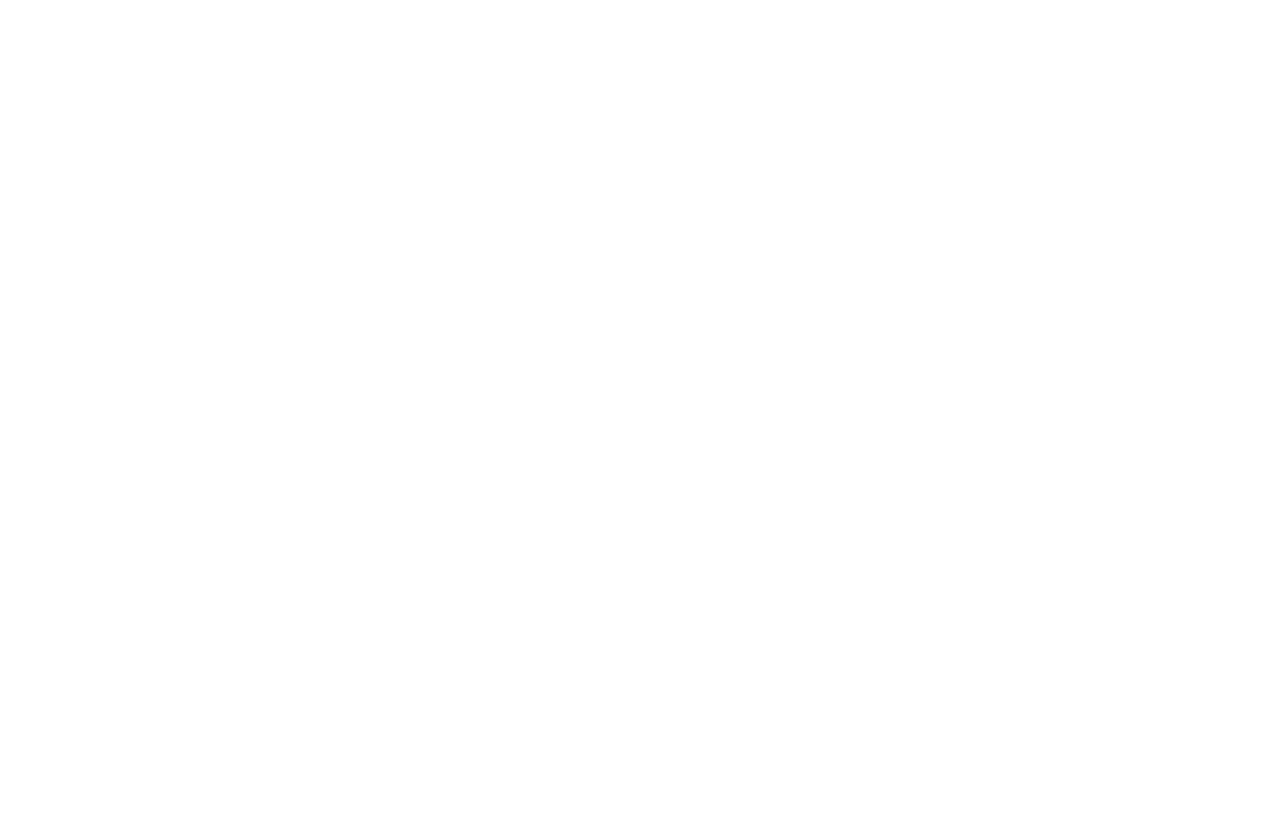
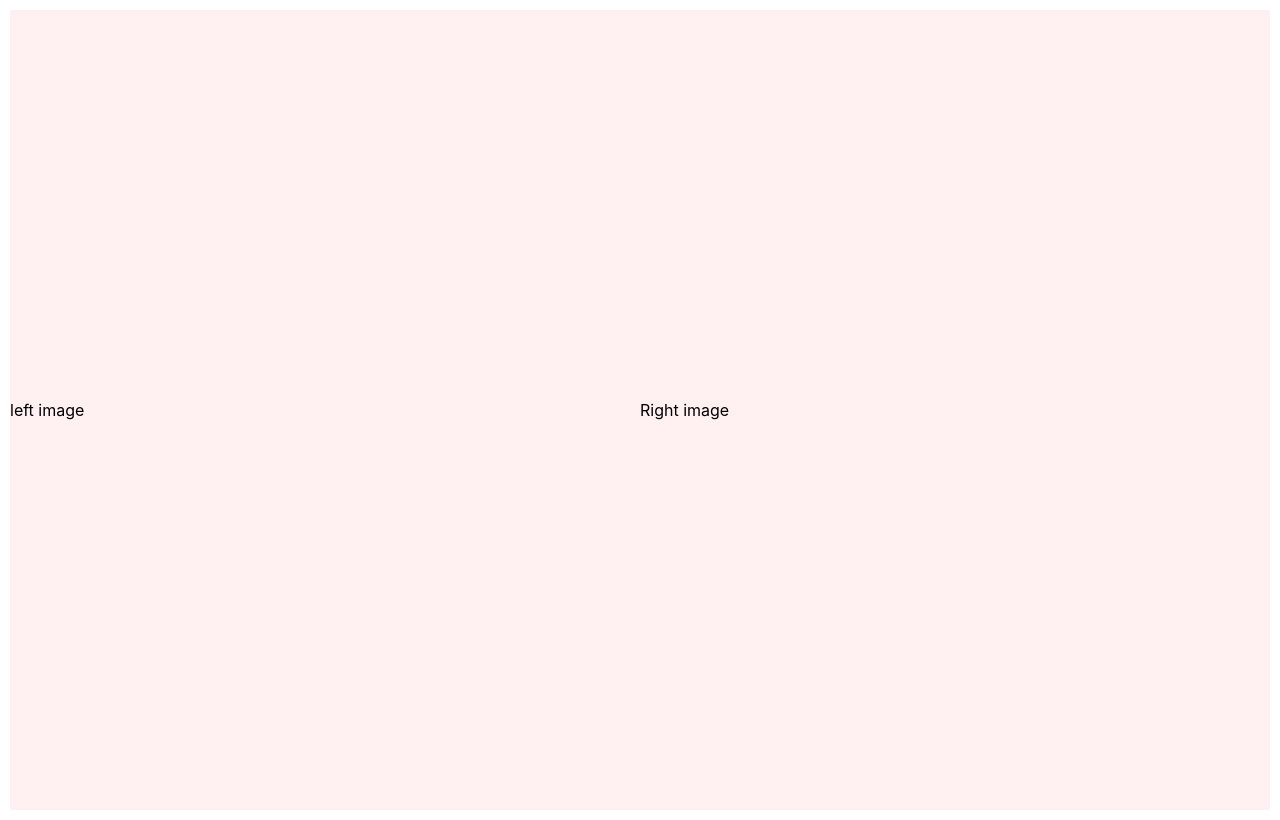
Before and after one commit to sayamgautam1/tutor-me, a React (Create React App) app in the folder client/: page / in a window 1280 px wide. Built offline with nearby package versions, Linux system fonts and the light colour scheme.

Commit message:
add landing page template

```diff
--- a/client/src/App.js
+++ b/client/src/App.js
@@ -1,5 +1,6 @@
+import Landing from "./pages/landing/Landing";
 function App() {
-  return;
+  return <Landing />;
 }
 
 export default App;
--- a/client/src/pages/landing/Landing.js
+++ b/client/src/pages/landing/Landing.js
@@ -0,0 +1,55 @@
+import styled from "styled-components";
+
+const Layout = styled.div`
+  height: 100vh;
+  padding: 10px;
+  @media (min-width: 900px) {
+    padding: 10px;
+  }
+`;
+
+const Content = styled.div`
+  max-width: 2000px;
+  height: 100%;
+  margin: 0 auto;
+  background-color: #fff0f1;
+  display: flex;
+  overflow: hidden;
+  flex-wrap: wrap;
+  flex: 1;
+  position: relative;
+`;
+const Left = styled.div`
+  flex: 100%;
+  @media (min-width: 900px) {
+    flex: 50%;
+    height: 100%;
+    align-items: center;
+    display: flex;
+    flex-wrap: wrap;
+  }
+`;
+
+const Right = styled.div`
+  flex: 100%;
+  @media (min-width: 900px) {
+    flex: 50%;
+    height: 100%;
+    align-items: center;
+    display: flex;
+    flex-wrap: wrap;
+  }
+`;
+
+const Landing = () => {
+  return (
+    <Layout>
+      <Content>
+        <Left>left image</Left>
+        <Right>Right image</Right>
+      </Content>
+    </Layout>
+  );
+};
+
+export default Landing;
```
